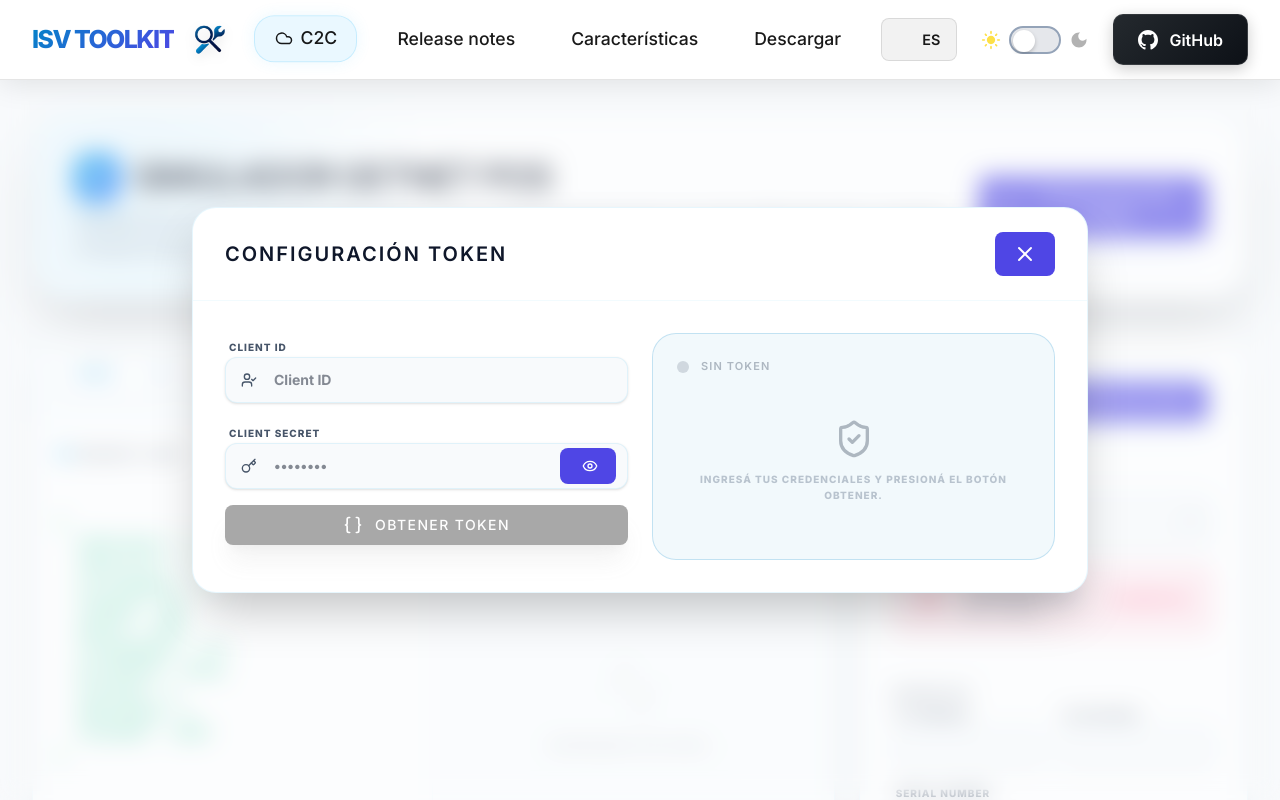
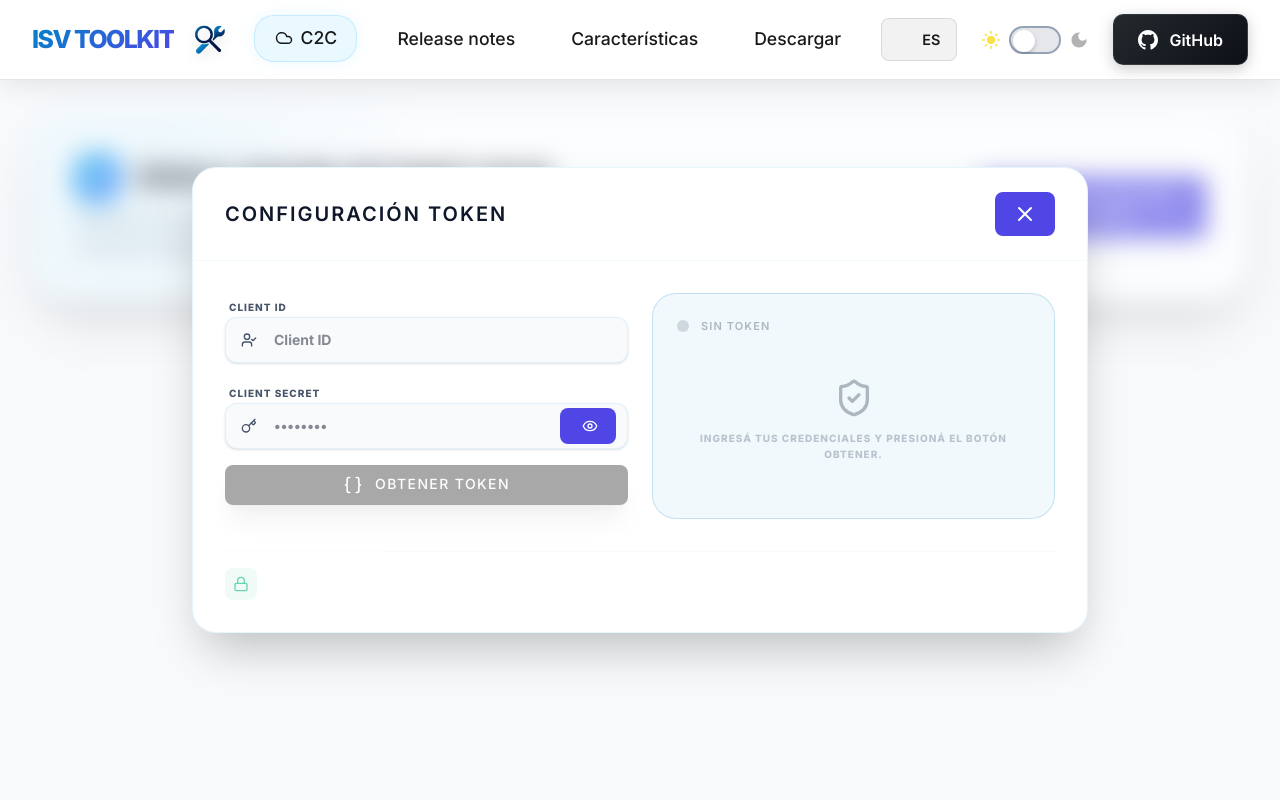
Before and after one commit to indigonet/Front-isv, a React (Vite) app: page /simulator in a window 1280 px wide. Both pictures are taken after a click on the button "CONFIGURACIÓN TOKEN". Shown: the top 800 px of the page. Built offline with nearby package versions, Linux system fonts and the light colour scheme; some icons are missing.

Commit message:
display gone al obtener token de simulador

```diff
--- a/src/simulator/AuthTokenModal.jsx
+++ b/src/simulator/AuthTokenModal.jsx
@@ -1,5 +1,5 @@
 import React from 'react';
-import { Braces, ShieldCheck, UserCheck, Key, Eye, EyeOff } from 'lucide-react';
+import { Braces, ShieldCheck, UserCheck, Key, Eye, EyeOff, Lock } from 'lucide-react';
 import Modal from '../components/modal/Modal';
 import { useLanguage } from '../context/LanguageContext';
 
@@ -148,7 +148,15 @@ export default function AuthTokenModal({
               </button>
             )}
           </div>
+        </div>
 
+        {/* Privacy Note */}
+        <div className="pt-4 border-t border-accent/5 flex items-center gap-3 opacity-60">
+          <div className="p-2 bg-emerald-500/10 rounded-lg">
+            <Lock className="w-4 h-4 text-emerald-500" />
+          </div>
+          <div className="space-y-0.5">
+          </div>
         </div>
       </div>
     </Modal>
--- a/src/simulator/SimulatorView.jsx
+++ b/src/simulator/SimulatorView.jsx
@@ -191,9 +191,9 @@ export default function SimulatorView({ onLog }) {
         </div>
       </div>
 
-      {/* Main grid */}
-      <div className="grid grid-cols-1 lg:grid-cols-12 gap-6">
-
+      {/* Main content - Conditional visibility based on token */}
+      {auth.accessToken ? (
+        <div className="grid grid-cols-1 lg:grid-cols-12 gap-6 animate-in fade-in slide-in-from-top-4 duration-700">
           {/* ── Left: request builder ── */}
           <div className="lg:col-span-8 space-y-6">
             <div className="bg-card rounded-[2.5rem] border border-accent/10 shadow-xl overflow-hidden flex flex-col transition-all hover:shadow-2xl hover:border-accent/20">
@@ -305,6 +305,7 @@ export default function SimulatorView({ onLog }) {
             onOpenAuth={() => setIsAuthModalOpen(true)}
           />
         </div>
+      ) : null}
 
       {/* Auth modal */}
       <AuthTokenModal
--- a/src/simulator/useSimulatorAuth.js
+++ b/src/simulator/useSimulatorAuth.js
@@ -8,16 +8,18 @@ import { API_BASE, DEFAULT_CREDENTIALS } from './simulator.constants';
 export function useSimulatorAuth({ env, onLog = () => {} }) {
   const [clientId,     setClientId]     = useState(() => localStorage.getItem('isv_auth_clientId')     || DEFAULT_CREDENTIALS.clientId);
   const [clientSecret, setClientSecret] = useState(() => localStorage.getItem('isv_auth_clientSecret') || DEFAULT_CREDENTIALS.clientSecret);
-  const [accessToken,  setAccessToken]  = useState(() => localStorage.getItem('isv_auth_token') || '');
+  const [accessToken,  setAccessToken]  = useState('');
   const [showSecret,   setShowSecret]   = useState(false);
   const [fetching,     setFetching]     = useState(false);
 
-  // Auto-save credentials & token
+  // Auto-save credentials & token (Token only if explicitly needed, but for security we'll skip auto-save now)
   useEffect(() => { localStorage.setItem('isv_auth_clientId',     clientId); },     [clientId]);
   useEffect(() => { localStorage.setItem('isv_auth_clientSecret', clientSecret); }, [clientSecret]);
   useEffect(() => {
-    if (accessToken) localStorage.setItem('isv_auth_token', accessToken);
-    else localStorage.removeItem('isv_auth_token');
+    if (accessToken) {
+      // For security, we won't persist the token anymore, but we'll clear it from storage if it's already there
+      localStorage.removeItem('isv_auth_token');
+    }
   }, [accessToken]);
 
   const clearToken = () => {
```
Lines whose indentation alone changed are shown as unchanged.
